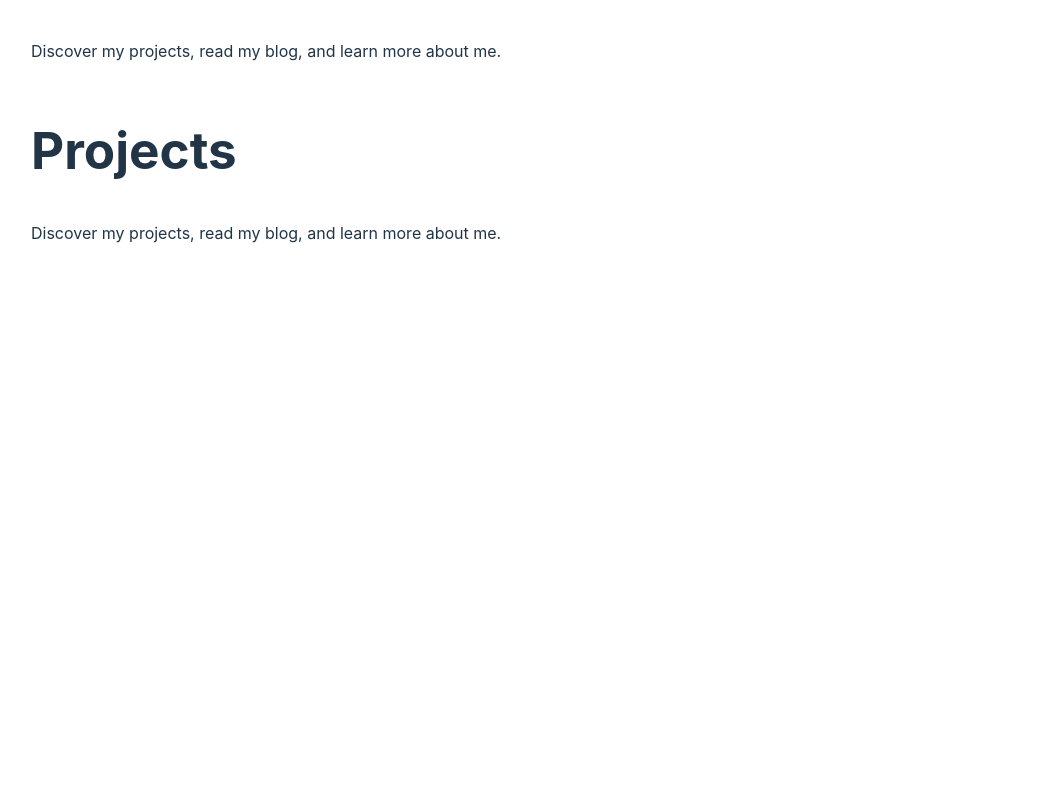
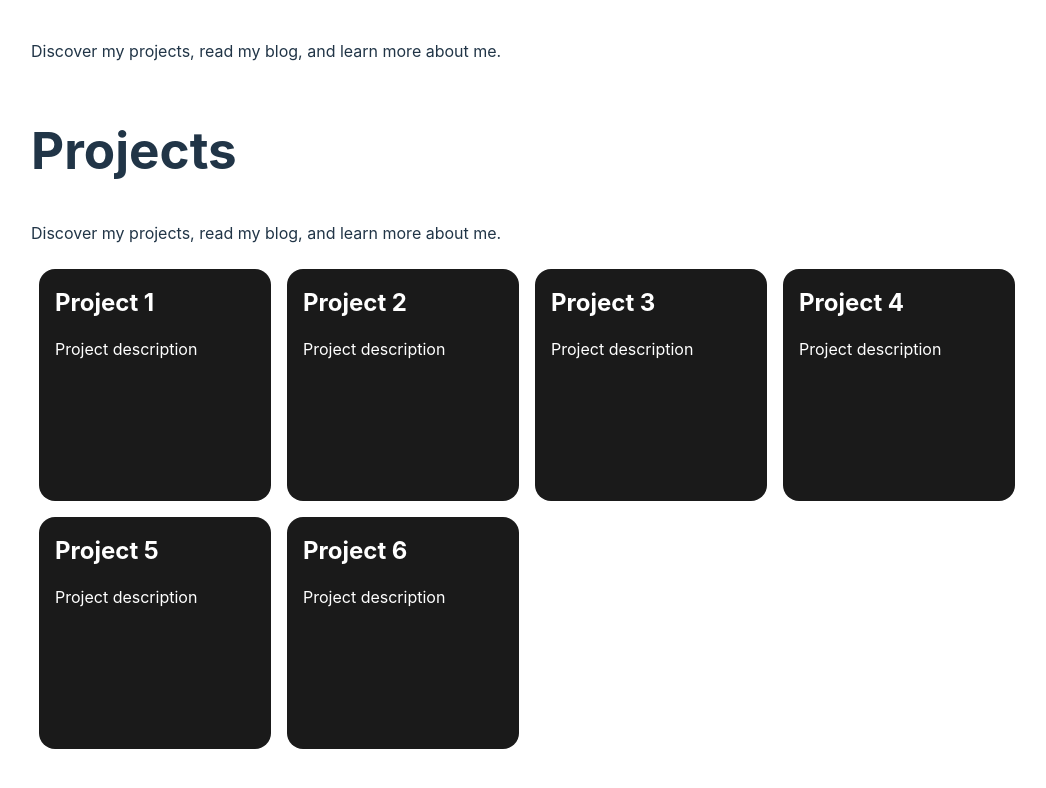
Before and after one commit to albertosanchez14/albertosanchez14.github.io, a React (Vite) app: page / in a window 1280 px wide. Shown: the part 412-1200 px from the top of the page, without its empty margins (97-1143 px from the left). Before the commit the page ends 800 px from the top, so only its background shows below. Built offline with nearby package versions, Linux system fonts and the light colour scheme.

Commit message:
home projects started

```diff
--- a/index.html
+++ b/index.html
@@ -2,7 +2,7 @@
 <html lang="en">
   <head>
     <meta charset="UTF-8" />
-    <link rel="icon" type="image/svg+xml" href="/vite.svg" />
+    <link rel="icon" type="image/svg+xml" href="as-high-resolution-logo.svg" />
     <meta name="viewport" content="width=device-width, initial-scale=1.0" />
     <title>Alberto Sanchez</title>
   </head>
--- a/src/App.css
+++ b/src/App.css
@@ -48,3 +48,28 @@
   display: flex;
   flex-direction: column;
 }
+
+.projects-display {
+  display: flex;
+  flex-wrap: wrap;
+  justify-content: flex-start;
+}
+
+.project {
+  display: flex;
+  flex-direction: column;
+  align-items: flex-start;
+  width: 200px;
+  height: 200px;
+  padding: 1em;
+  margin: 0.5em;
+  border-radius: 1em;
+  background-color: #1a1a1a;
+  color: white;
+  text-align: center;
+  transition: background-color 300ms;
+
+  h2 {
+    margin: 0;
+  }
+}
--- a/src/App.tsx
+++ b/src/App.tsx
@@ -34,6 +34,32 @@ function App() {
       <section className="home-projects" id="home">
         <h1>Projects</h1>
         <p>Discover my projects, read my blog, and learn more about me.</p>
+        <div className="projects-display">
+          <div className="project">
+            <h2>Project 1</h2>
+            <p>Project description</p>
+          </div>
+          <div className="project">
+            <h2>Project 2</h2>
+            <p>Project description</p>
+          </div>
+          <div className="project">
+            <h2>Project 3</h2>
+            <p>Project description</p>
+          </div>
+          <div className="project">
+            <h2>Project 4</h2>
+            <p>Project description</p>
+          </div>
+          <div className="project">
+            <h2>Project 5</h2>
+            <p>Project description</p>
+          </div>
+          <div className="project">
+            <h2>Project 6</h2>
+            <p>Project description</p>
+          </div>
+        </div>
       </section>
       </div>
     </>
```
